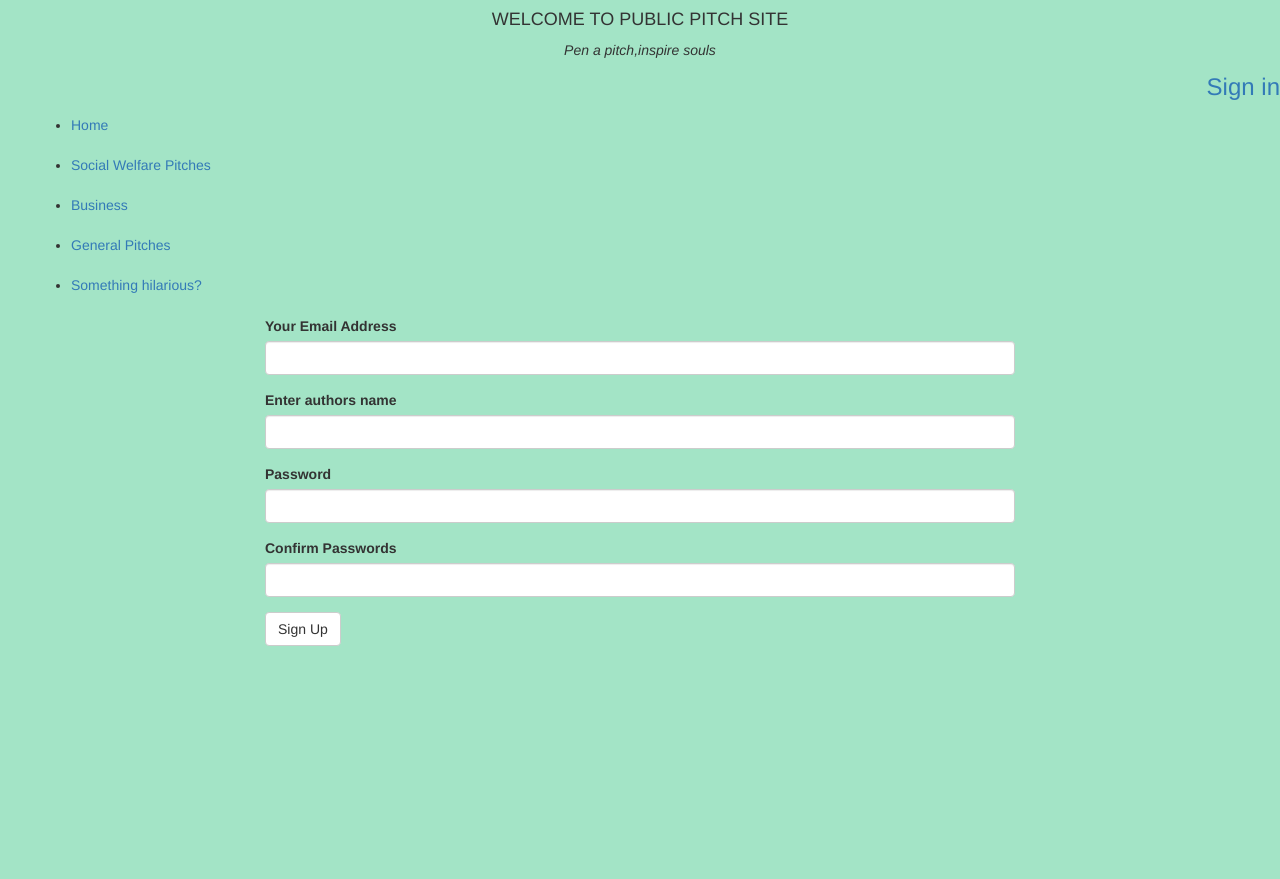
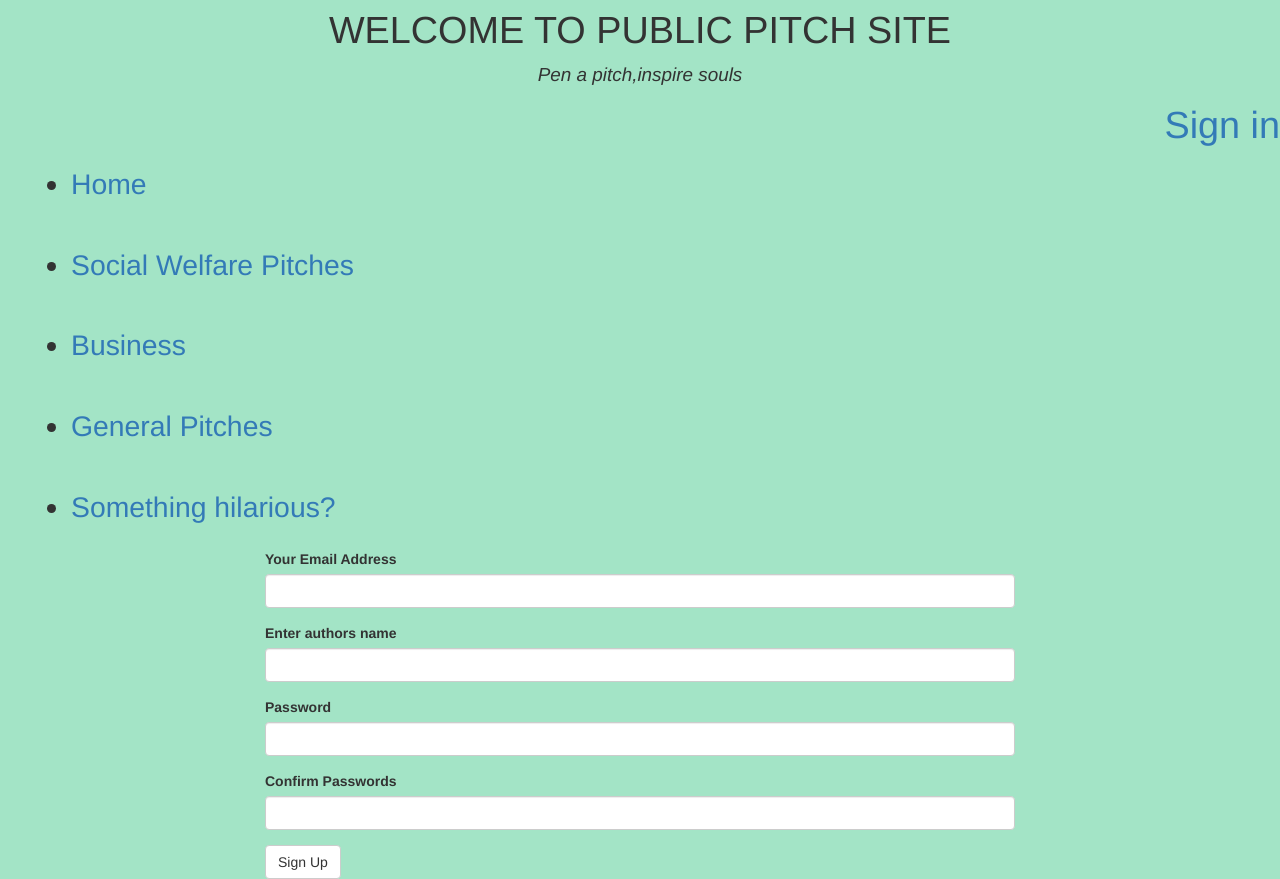
Before and after one commit to chelseaayoo/Public-pitches, a Flask app: page /authenticate/register in a window 1280 px wide. Before the commit the page ends 646 px from the top, so only its background shows below. Run offline with Flask 2, Linux system fonts and the light colour scheme; some libraries are stand-ins or nearby versions.

Commit message:
enhance larger font size

```diff
--- a/app/templates/navbar.html
+++ b/app/templates/navbar.html
@@ -2,7 +2,7 @@
 <style>
   .user{
     text-align: right;
-    font-size: x-large;
+    font-size: 1cm;
   }
   body{
     background-color: rgb(163, 228, 198);
@@ -10,10 +10,12 @@
   .head{
 
     text-align: center;
+    font-size: 1cm;
   }
   .pa{
     text-align: center;
     font-style: italic;
+    font-size: 0.5cm;
   }
 </style>
 <h4 class="head">WELCOME TO PUBLIC PITCH SITE</h4>
@@ -33,7 +35,7 @@
 </p>
 {%endif%}
 </div>
-<nav class="navbar navbar-expand-lg navbar-light" style="text-align: left;">
+<nav class="navbar navbar-expand-lg navbar-light" style="text-align: left; font-size: 0.75cm;">
     <a class="navbar-brand" href="/"></a>
 
     <div class="collapse navbar-collapse display-6" id="navbarSupportedContent">
```
